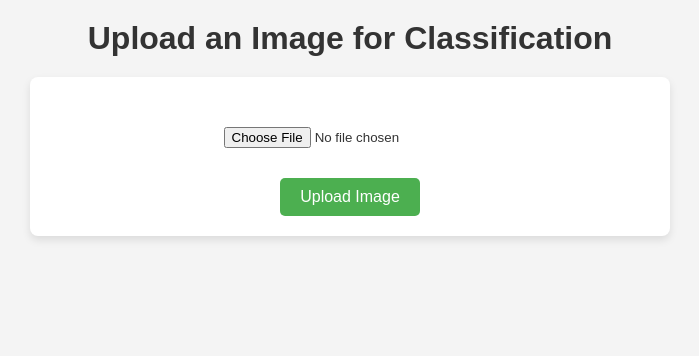
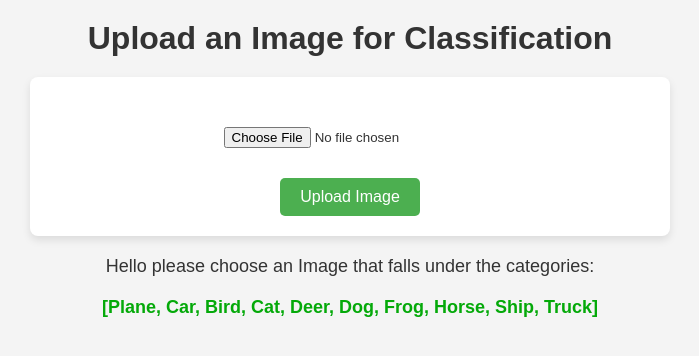
Before and after one commit to TDoeG/CoalitionOfML, a Flask app: page / in a window 1280 px wide. Shown: the top 356 px of the page, without its empty margins (290-989 px from the left). Run offline with Flask 3, Linux system fonts and the light colour scheme.

Commit message:
added categories

```diff
--- a/THE_NEWEST_MODEL/static/styles.css
+++ b/THE_NEWEST_MODEL/static/styles.css
@@ -15,6 +15,14 @@ body {
 h1 {
     color: #333;
     margin: 20px 0;
+}
+
+#classes{
+    color: #04a909;
+    font-weight: bold;
+}
+p{
+    font-weight: 450;
 }
 
 /* Form Styling */
--- a/THE_NEWEST_MODEL/templates/index.html
+++ b/THE_NEWEST_MODEL/templates/index.html
@@ -12,5 +12,7 @@
         <input type="file" name="file" accept="image/*" required>
         <input type="submit" value="Upload Image">
     </form>
+    <p>Hello please choose an Image that falls under the categories:</p>
+    <p id=classes>[Plane, Car, Bird, Cat, Deer, Dog, Frog, Horse, Ship, Truck]</p>
 </body>
 </html>
```
